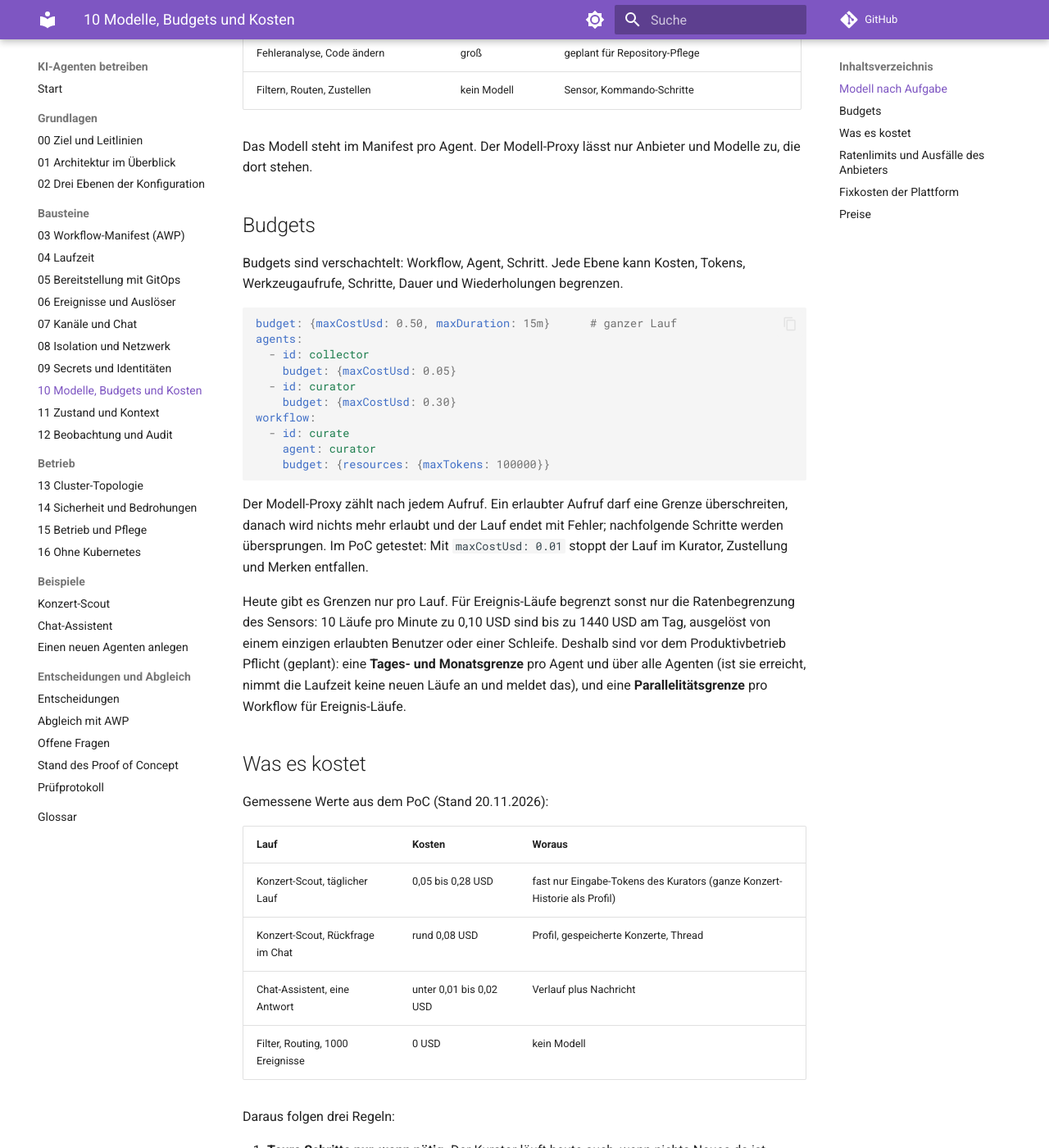
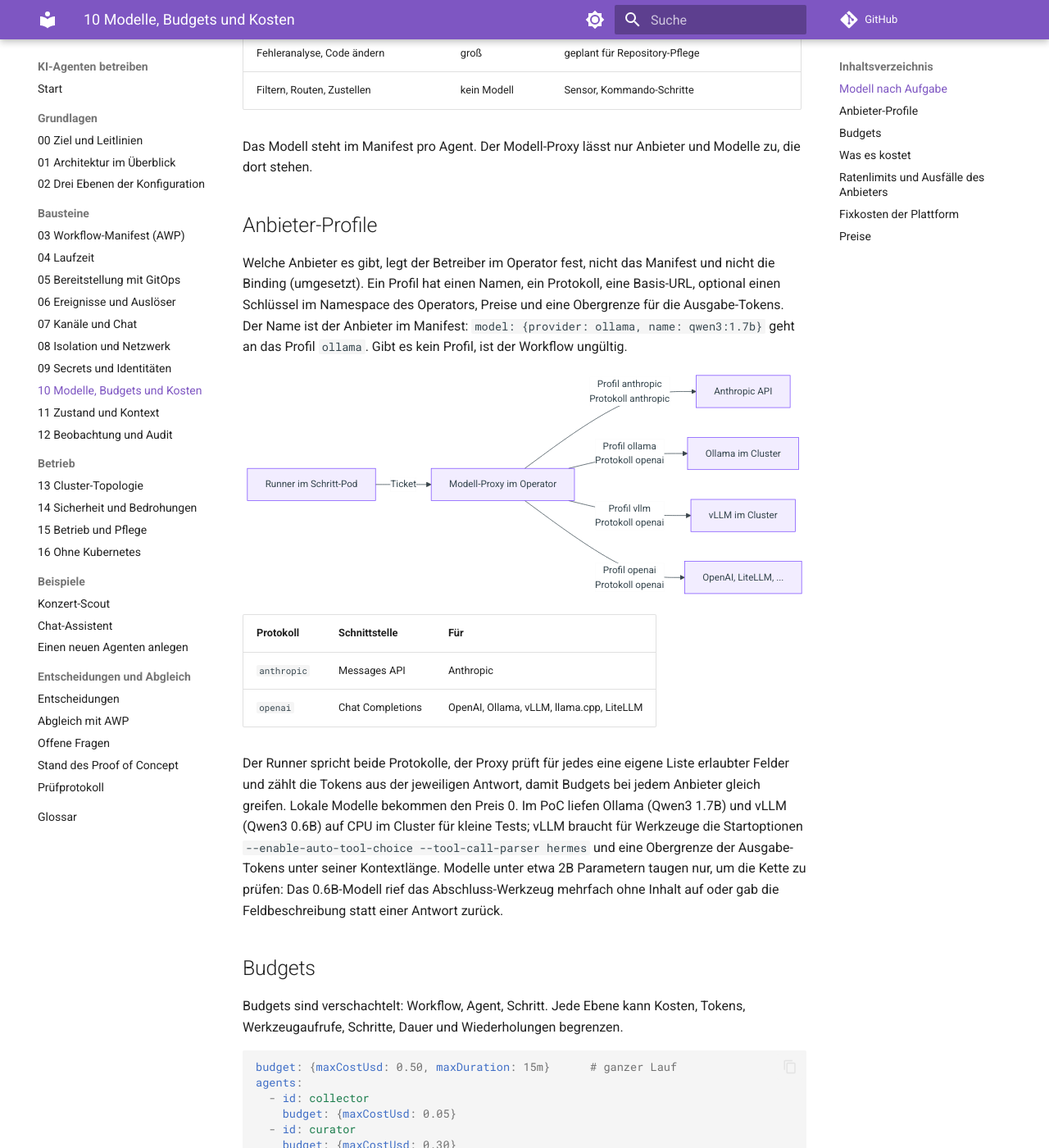
Before and after one commit to slauger/ai-agent-operations, an MkDocs documentation site: the page built from docs/10-modelle-und-kosten.md, in a window 1280 px wide and 1400 px high, scrolled down 325 px. Shown: the whole window at 82% size. Built offline with MkDocs 1.6.1 and Material for MkDocs 9.7.7, drawn with Linux system fonts in a browser that asks for light colours; comment, search, counter and statistics services are not loaded.

Commit message:
docs: provider profiles and local models

````diff
--- a/docs/10-modelle-und-kosten.md
+++ b/docs/10-modelle-und-kosten.md
@@ -10,6 +10,26 @@
 | Filtern, Routen, Zustellen | kein Modell | Sensor, Kommando-Schritte |
 
 Das Modell steht im Manifest pro Agent. Der Modell-Proxy lässt nur Anbieter und Modelle zu, die dort stehen.
+
+## Anbieter-Profile
+
+Welche Anbieter es gibt, legt der Betreiber im Operator fest, nicht das Manifest und nicht die Binding (umgesetzt). Ein Profil hat einen Namen, ein Protokoll, eine Basis-URL, optional einen Schlüssel im Namespace des Operators, Preise und eine Obergrenze für die Ausgabe-Tokens. Der Name ist der Anbieter im Manifest: `model: {provider: ollama, name: qwen3:1.7b}` geht an das Profil `ollama`. Gibt es kein Profil, ist der Workflow ungültig.
+
+```mermaid
+flowchart LR
+    R[Runner im Schritt-Pod] -->|Ticket| P[Modell-Proxy im Operator]
+    P -->|Profil anthropic<br>Protokoll anthropic| A[Anthropic API]
+    P -->|Profil ollama<br>Protokoll openai| O[Ollama im Cluster]
+    P -->|Profil vllm<br>Protokoll openai| V[vLLM im Cluster]
+    P -->|Profil openai<br>Protokoll openai| X[OpenAI, LiteLLM, ...]
+```
+
+| Protokoll | Schnittstelle | Für |
+| --- | --- | --- |
+| `anthropic` | Messages API | Anthropic |
+| `openai` | Chat Completions | OpenAI, Ollama, vLLM, llama.cpp, LiteLLM |
+
+Der Runner spricht beide Protokolle, der Proxy prüft für jedes eine eigene Liste erlaubter Felder und zählt die Tokens aus der jeweiligen Antwort, damit Budgets bei jedem Anbieter gleich greifen. Lokale Modelle bekommen den Preis 0. Im PoC liefen Ollama (Qwen3 1.7B) und vLLM (Qwen3 0.6B) auf CPU im Cluster für kleine Tests; vLLM braucht für Werkzeuge die Startoptionen `--enable-auto-tool-choice --tool-call-parser hermes` und eine Obergrenze der Ausgabe-Tokens unter seiner Kontextlänge. Modelle unter etwa 2B Parametern taugen nur, um die Kette zu prüfen: Das 0.6B-Modell rief das Abschluss-Werkzeug mehrfach ohne Inhalt auf oder gab die Feldbeschreibung statt einer Antwort zurück.
 
 ## Budgets
 
````
Also changed, not shown: docs/09-secrets-und-identitaeten.md (+2 -2 lines), docs/entscheidungen.md (+1 -0 lines), docs/stand.md (+2 -1 lines).
